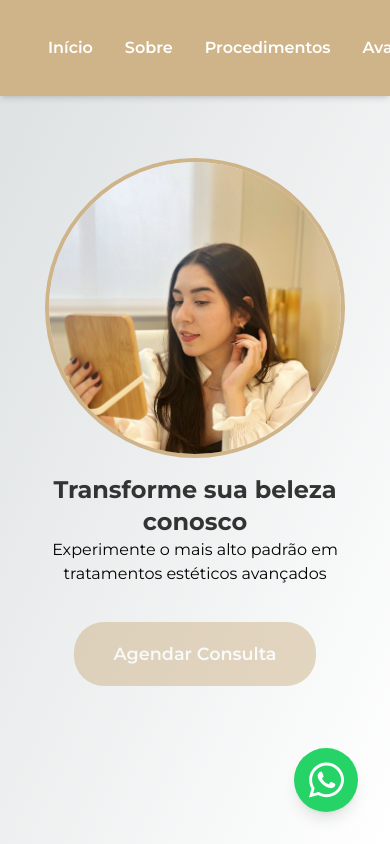
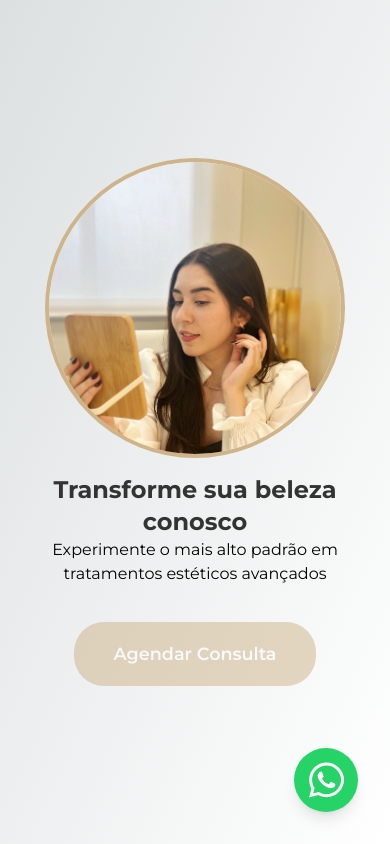
Before and after one commit to brubribeiro/milabarreto.web.react.landing-page, a Next.js app: page / in a window 390 px wide. Shown: the top 844 px of the page. Built offline with nearby package versions, Linux system fonts and the light colour scheme.

Commit message:
refactor(navbar): removed navbar from mobile

```diff
--- a/src/app/components/navbar/navbar.tsx
+++ b/src/app/components/navbar/navbar.tsx
@@ -23,17 +23,17 @@ export function Navbar() {
   );
 
   return (
-    <nav className="fixed w-full shadow-md px-12 h-[96px] bg-primary flex justify-between items-center z-50">
-    <div className="text-white text-2xl font-bold">
+    <nav className="hidden sm:flex fixed w-full shadow-md px-12 h-[96px] bg-primary justify-between items-center z-50">
+      <div className="text-white text-2xl font-bold">
         <Image src={"/milabarreto_logo.png"} alt="Logo da clínica" width={200} height={50} />
-    </div>
-    <ul className="flex gap-8">
+      </div>
+      <ul className="flex gap-8">
         {links.map((link) => (
           <li key={link.href}>
             <NavLink href={link.href} text={link.text} />
           </li>
         ))}
       </ul>
-</nav>
+    </nav>
   )
 }
```
